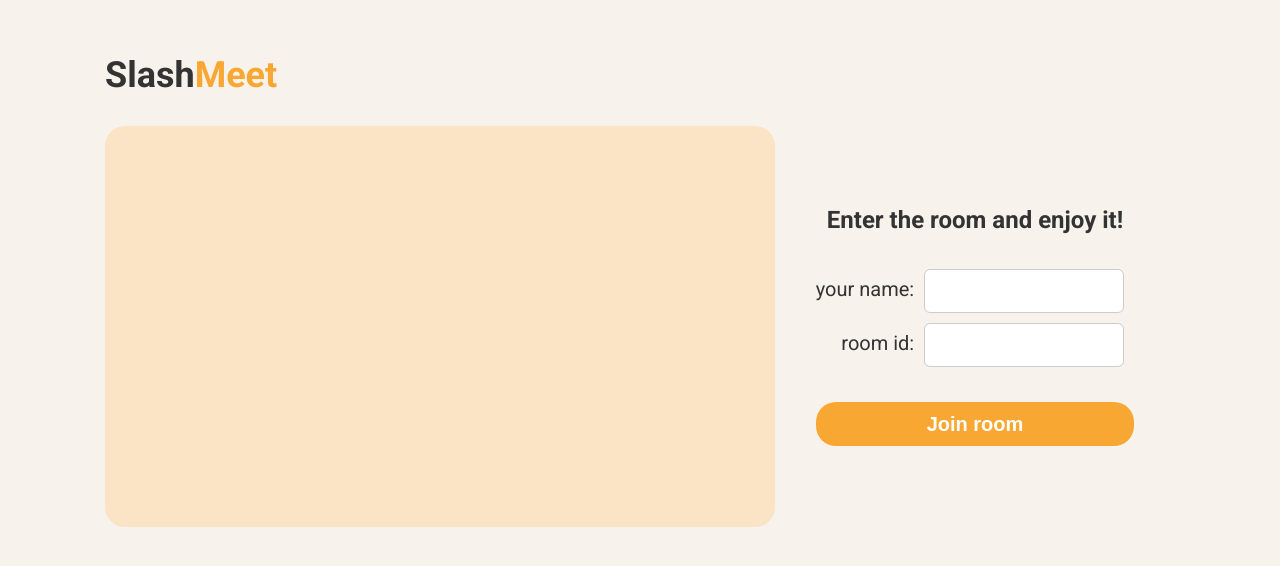
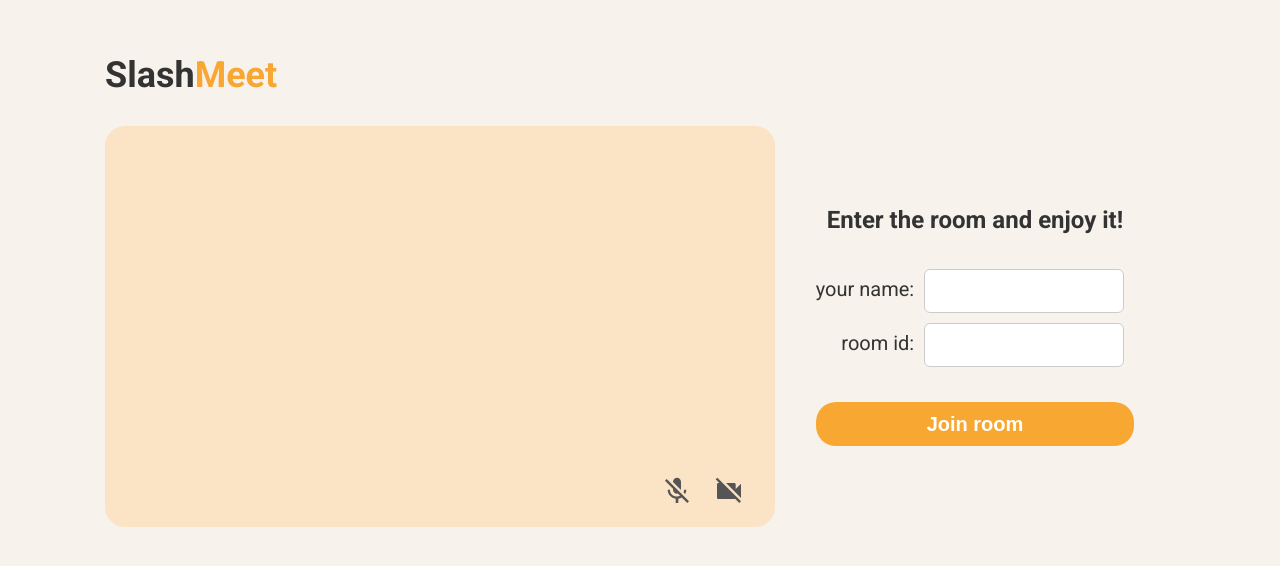
Before and after one commit to mmendesas/slashcam, a Next.js app: page /Login in a window 1280 px wide. Shown: the part 110-676 px from the top of the page. Built offline with nearby package versions, Linux system fonts and the light colour scheme.

Commit message:
feat: add video component layout

```diff
--- a/package.json
+++ b/package.json
@@ -18,6 +18,7 @@
     "prop-types": "^15.7.2",
     "react": "^16.13.1",
     "react-dom": "^16.13.1",
+    "react-icons": "^3.10.0",
     "socket.io": "^2.3.0",
     "socket.io-client": "^2.3.0",
     "styled-components": "^5.1.1"
--- /dev/null
+++ b/src/components/IconButton/index.js
@@ -0,0 +1,26 @@
+import React from 'react';
+import { string, number, element, func } from 'prop-types';
+
+import { Container } from './styles';
+
+function IconButton({ Icon, color, size, onClick }) {
+  return (
+    <Container onClick={onClick}>
+      <Icon color={color} size={size} />
+    </Container>
+  );
+}
+
+IconButton.propTypes = {
+  Icon: element.isRequired,
+  color: string,
+  size: number,
+  onClick: func.isRequired,
+};
+
+IconButton.defaultProps = {
+  color: '#fff',
+  size: 32,
+};
+
+export default IconButton;
--- /dev/null
+++ b/src/components/IconButton/styles.js
@@ -0,0 +1,12 @@
+import styled from 'styled-components';
+
+export const Container = styled.button`
+  outline: none;
+  background-color: transparent;
+  display: flex;
+  border: none;
+  /* border: 1px solid #000; */
+  border-radius: 10px;
+  padding: 5px;
+  margin: 5px;
+`;
--- /dev/null
+++ b/src/components/Video/index.js
@@ -0,0 +1,32 @@
+/* eslint-disable react/jsx-props-no-spreading */
+import React, { useState } from 'react';
+import { MdVideocam, MdVideocamOff, MdMic, MdMicOff } from 'react-icons/md';
+
+import IconButton from '../IconButton';
+import { Container, Options } from './styles';
+
+function Video({ ...props }) {
+  const [micOn, setMicOn] = useState(false);
+  const [videoOn, setVideoOn] = useState(false);
+
+  return (
+    <Container {...props}>
+      <Options>
+        <IconButton
+          Icon={micOn ? MdMic : MdMicOff}
+          color="#555"
+          size={32}
+          onClick={() => setMicOn(!micOn)}
+        />
+        <IconButton
+          Icon={videoOn ? MdVideocam : MdVideocamOff}
+          color="#555"
+          size={32}
+          onClick={() => setVideoOn(!videoOn)}
+        />
+      </Options>
+    </Container>
+  );
+}
+
+export default Video;
--- /dev/null
+++ b/src/components/Video/styles.js
@@ -0,0 +1,18 @@
+import styled from 'styled-components';
+
+export const Container = styled.div`
+  position: relative;
+  width: ${props => props.width || '130px'};
+  height: ${props => props.height || '100px'};
+
+  background-color: #fae4c5;
+  border-radius: 20px;
+`;
+
+export const Options = styled.div`
+  position: absolute;
+  bottom: 10px;
+  right: 20px;
+  display: flex;
+  justify-content: space-between;
+`;
--- a/src/pages/Login/index.js
+++ b/src/pages/Login/index.js
@@ -1,24 +1,18 @@
 import React from 'react';
 
-import {
-  Container,
-  Content,
-  Preview,
-  FormContent,
-  Title,
-  Form,
-} from './styles';
+import { Container, Content, FormContent, Title, Form } from './styles';
 
 import Logo from '../../components/Logo';
 import Input from '../../components/Input';
 import Button from '../../components/Button';
+import Video from '../../components/Video';
 
 function Login() {
   return (
     <Container>
       <Logo />
       <Content>
-        <Preview />
+        <Video width="670px" height="401px" />
         <FormContent>
           <Title>Enter the room and enjoy it!</Title>
           <Form>
--- a/src/pages/Login/styles.js
+++ b/src/pages/Login/styles.js
@@ -18,13 +18,6 @@ export const Title = styled.h1`
   margin-bottom: 30px;
 `;
 
-export const Preview = styled.div`
-  width: 670px;
-  height: 401px;
-  background-color: #fae4c5;
-  border-radius: 20px;
-`;
-
 export const FormContent = styled.section`
   width: 400px;
   display: flex;
```
Also changed, not shown: 1 other file (tests, documents, lock files or other folders).
